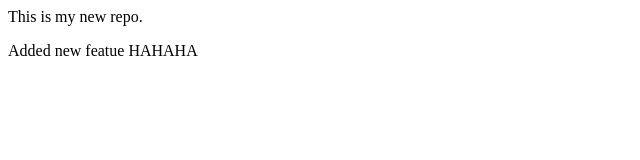
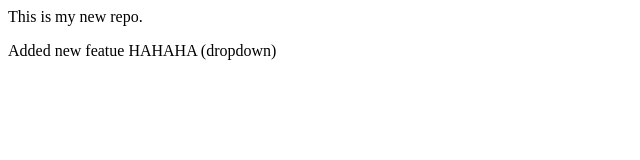
Before and after one commit to Nandanmurthy/localRepo, a plain HTML site: page index.html in a window 1280 px wide. Shown: the full height of the page, 0-640 px from the left. Drawn offline with Linux system fonts and the light colour scheme.

Commit message:
Added dropdown

```diff
--- a/index.html
+++ b/index.html
@@ -1,2 +1,2 @@
 <p>This is my new repo.</p>
-<p>Added new featue HAHAHA</p>
+<p>Added new featue HAHAHA (dropdown)</p>
```
